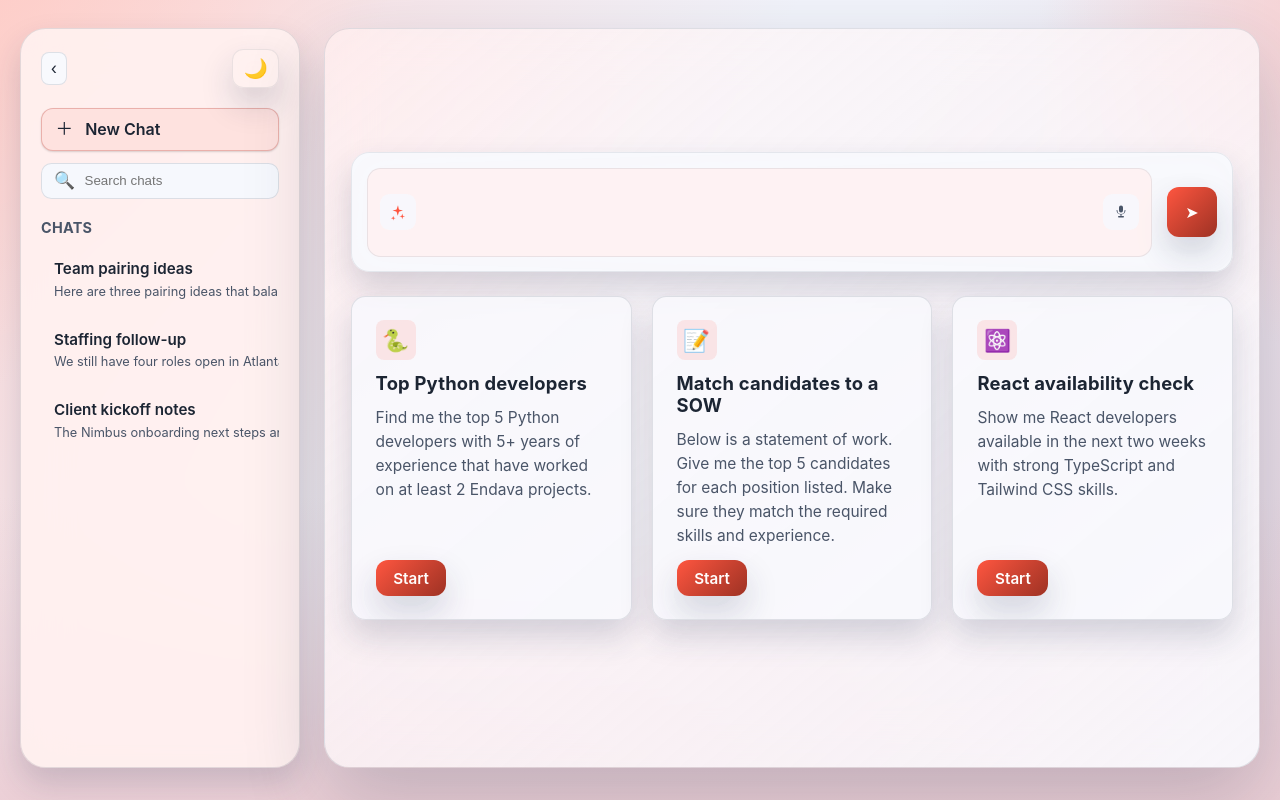
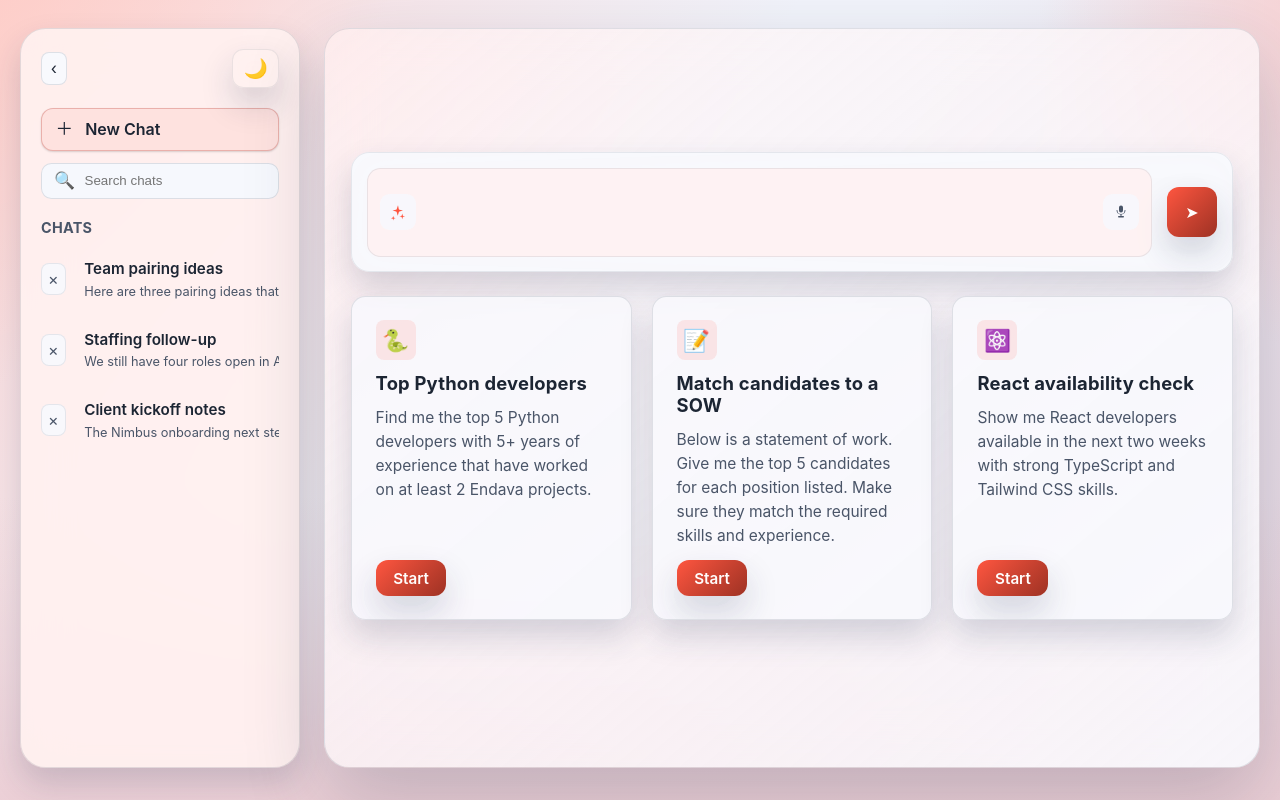
Before and after one commit to garystorey/chat-ui-no-framework, a React (Vite) app: page / in a window 1280 px wide. Built offline with nearby package versions, Linux system fonts and the light colour scheme.

Commit message:
Restore chat deletion control in sidebar

```diff
--- a/src/components/Sidebar.css
+++ b/src/components/Sidebar.css
@@ -153,6 +153,7 @@
   overflow-x: hidden;
 }
 
+
 .sidebar__chat-item {
   display: flex;
   align-items: center;
@@ -160,7 +161,7 @@
 }
 
 .sidebar__chat {
-  width: 100%;
+  flex: 1;
   text-align: left;
   background: transparent;
   border: 1px solid transparent;
--- a/src/components/Sidebar.tsx
+++ b/src/components/Sidebar.tsx
@@ -97,23 +97,24 @@ const Sidebar = ({
                 <li key={chat.id} className="sidebar__chat-item">
                   <button
                     type="button"
+                    className="sidebar__chat-remove"
+                    onClick={(event) => {
+                      event.stopPropagation();
+                      onRemoveChat(chat.id);
+                    }}
+                    aria-label={`Remove ${chat.title}`}
+                    title={`Remove ${chat.title}`}
+                  >
+                    ×
+                  </button>
+                  <button
+                    type="button"
                     className={`sidebar__chat ${chat.id === activeChatId ? 'sidebar__chat--active' : ''}`}
                     onClick={() => onSelectChat(chat.id)}
                     title={chat.title}
                   >
                     <span className="sidebar__chat-title">{chat.title}</span>
                     <span className="sidebar__chat-preview">{chat.preview}</span>
-                  </button>
-                  <button
-                    type="button"
-                    className="sidebar__chat-remove"
-                    onClick={(event) => {
-                      event.stopPropagation();
-                      onRemoveChat(chat.id);
-                    }}
-                    aria-label={`Remove ${chat.title}`}
-                  >
-                    ×
                   </button>
                 </li>
               ))}
```
